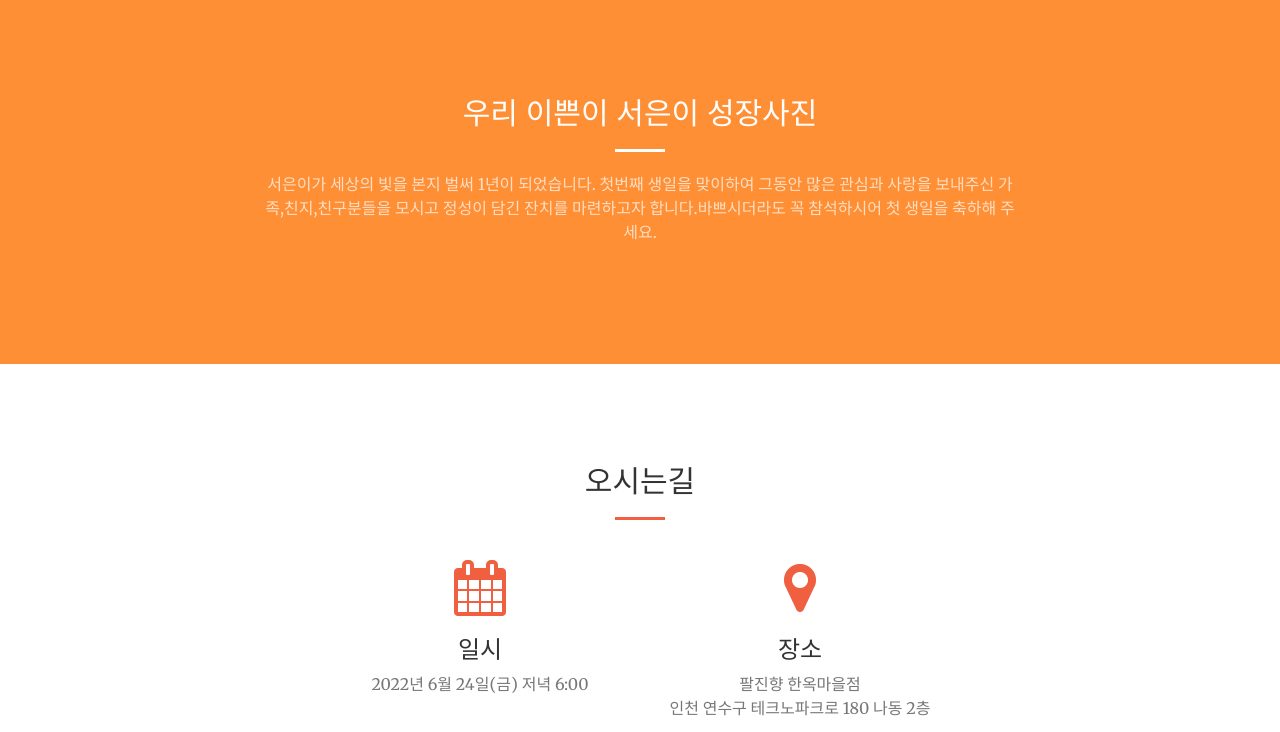
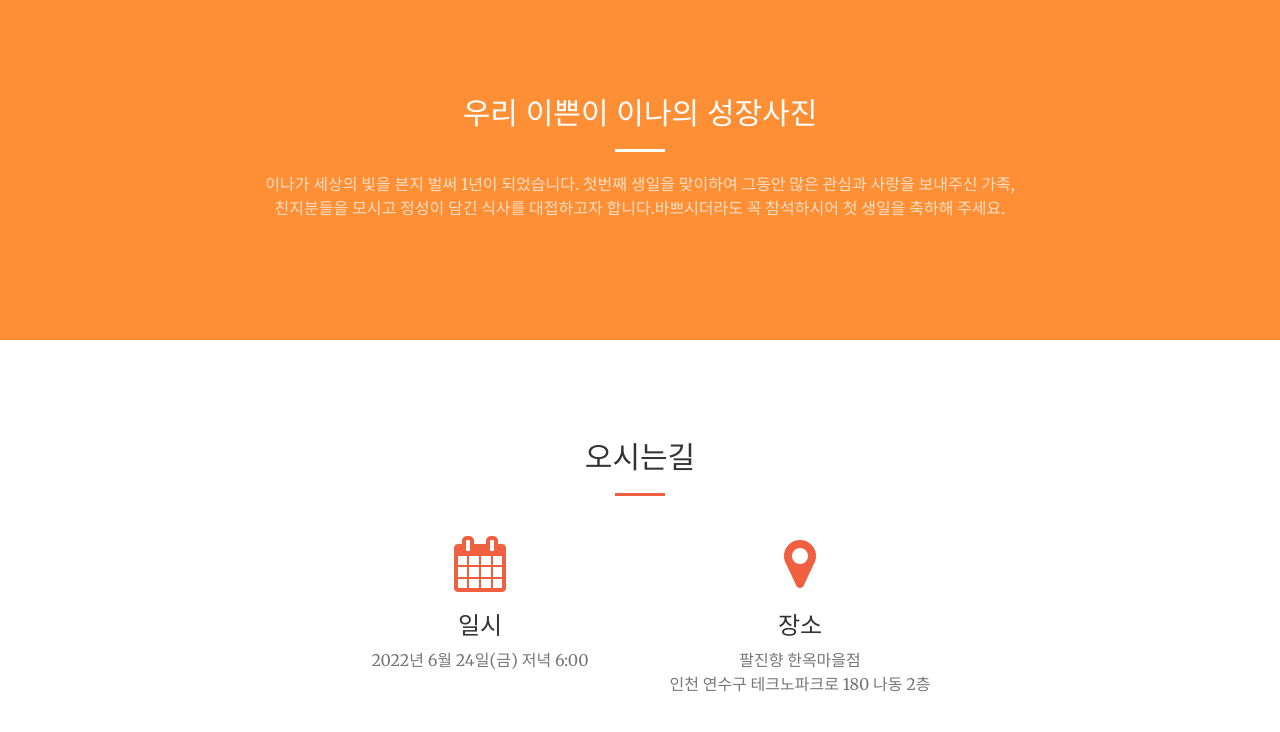
Before and after one commit to aseria/eana-dol, a Jekyll site: the page built from index.html, in a window 1280 px wide and 900 px high, scrolled down 736 px, cut to the strip 168-900 px from the top of the window. Built offline with Jekyll 4.4.1, drawn with Linux system fonts in a browser that asks for light colours; some of the changed text lies outside the part shown.

Commit message:
누락 수정

```diff
--- a/_includes/aside.html
+++ b/_includes/aside.html
@@ -1,7 +1,7 @@
   <aside class="bg-dark">
       <div class="container text-center">
           <div class="call-to-action">
-              <h2>꼭 참석하시어 서은이의 앞날을 축복해 주세요.^^</h2>
+              <h2>꼭 참석하시어 이나의 앞날을 축복해 주세요.^^</h2>
           </div>
       </div>
   </aside>
--- a/_includes/call-to-action.html
+++ b/_includes/call-to-action.html
@@ -2,9 +2,9 @@
     <div class="container">
         <div class="row">
             <div class="col-lg-8 col-lg-offset-2 text-center">
-                <h2 class="section-heading">우리 이쁜이 서은이 성장사진</h2>
+                <h2 class="section-heading">우리 이쁜이 이나의 성장사진</h2>
                 <hr class="light">
-                <p class="text-faded">서은이가 세상의 빛을 본지 벌써 1년이 되었습니다. 첫번째 생일을 맞이하여 그동안 많은 관심과 사랑을 보내주신 가족,친지,친구분들을 모시고 정성이 담긴 잔치를 마련하고자 합니다.바쁘시더라도 꼭 참석하시어 첫 생일을 축하해 주세요.</p>
+                <p class="text-faded">이나가 세상의 빛을 본지 벌써 1년이 되었습니다. 첫번째 생일을 맞이하여 그동안 많은 관심과 사랑을 보내주신 가족,친지분들을 모시고 정성이 담긴 식사를 대접하고자 합니다.바쁘시더라도 꼭 참석하시어 첫 생일을 축하해 주세요.</p>
             </div>
         </div>
     </div>
```
